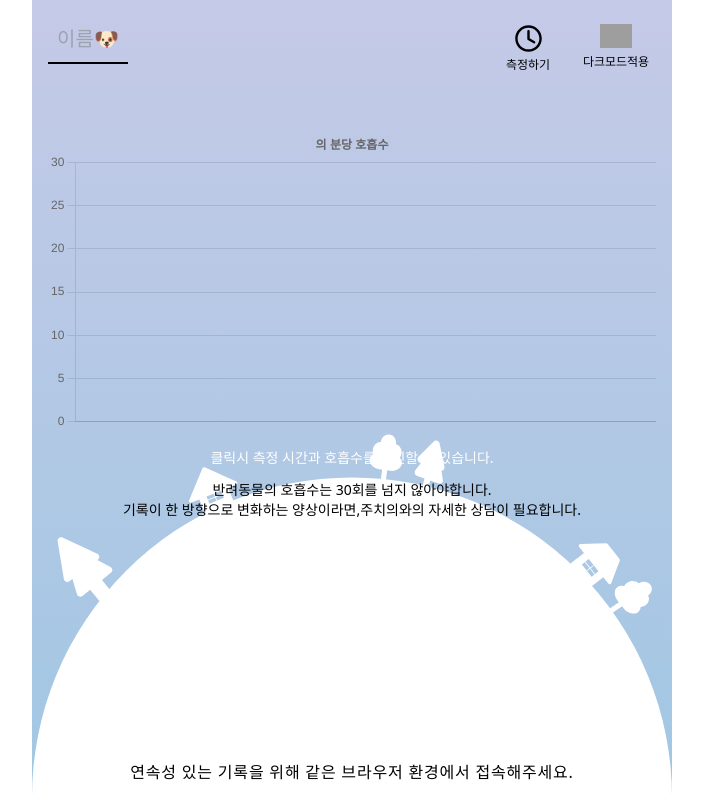
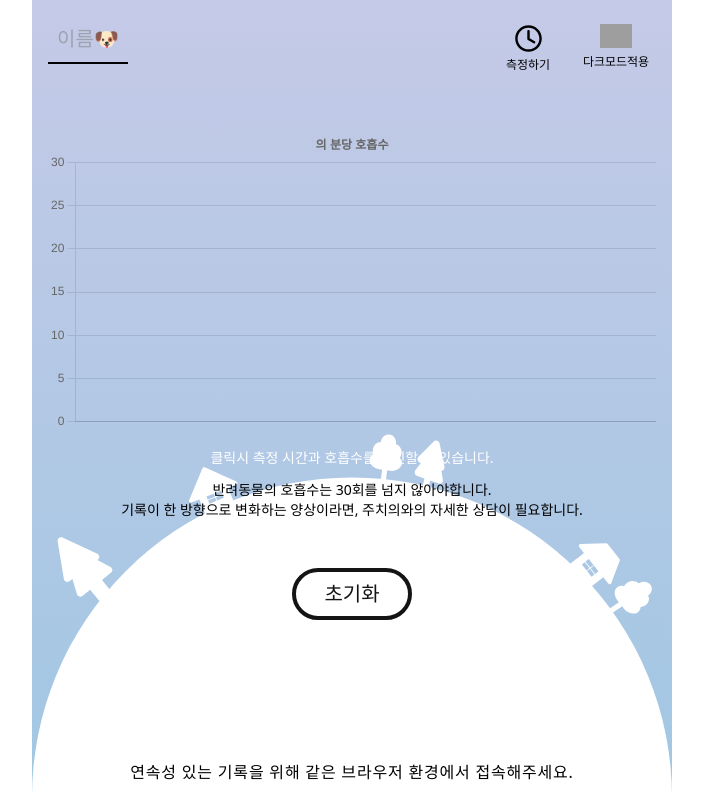
Before and after one commit to jio-ping/sleeping-dog, a React (Vite) app: page / in a window 1280 px wide. Both pictures are taken after a click on the button "기록보기". Shown: the whole page, without its empty margins (288-991 px from the left). Built offline with nearby package versions, Linux system fonts and the light colour scheme; grey boxes are pictures that could not be loaded; a web font is replaced by a local one.

Commit message:
[Modify]  초기화버튼 핸들러 함수 #2

```diff
--- a/src/components/Page/Record/Record.tsx
+++ b/src/components/Page/Record/Record.tsx
@@ -13,6 +13,7 @@ import { Line } from "react-chartjs-2";
 import useStorage from "@/store/useStorage";
 import useMode from "@/store/useMode";
 import { Header } from "@/components/Molecules/index";
+import { CountButton } from "@/components/Atom";
 
 ChartJS.register(
   CategoryScale,
@@ -27,6 +28,7 @@ ChartJS.register(
 export default function Record() {
   const record = useStorage((state) => state.record);
   const name = useStorage((state) => state.name);
+  const clearRecord = useStorage((state) => state.clearRecord);
   const darkmode = useMode((state) => state.darkmode);
   const labels: string[] = [];
   const countsArr: number[] = [];
@@ -75,21 +77,22 @@ export default function Record() {
   return (
     <div className="flex h-full flex-col items-center justify-between gap-12 p-4">
       <Header />
-      <div className="w-full">
+      <div className="flex w-full flex-col items-center">
         <Line data={data} options={options} />
 
         <ul
-          className={`py-4 text-center text-sm  ${darkmode ? "text-dark-txt-1" : "text-black"}`}
+          className={`pb-12 pt-4 text-center text-sm  ${darkmode ? "text-dark-txt-1" : "text-black"}`}
         >
           <li className="pb-3 text-white">
             클릭시 측정 시간과 호흡수를 확인할 수 있습니다.
           </li>
           <li>반려동물의 호흡수는 30회를 넘지 않아야합니다. </li>
           <li className="text-balance">
-            기록이 한 방향으로 변화하는 양상이라면,주치의와의 자세한 상담이
+            기록이 한 방향으로 변화하는 양상이라면, 주치의와의 자세한 상담이
             필요합니다.
           </li>
         </ul>
+        <CountButton handleFn={clearRecord}>초기화</CountButton>
       </div>
       <div
         className={`text-md flex w-full flex-grow flex-col justify-end justify-self-end text-pretty px-10 text-center tracking-wider ${darkmode ? "text-dark-txt-1" : "text-black"}`}
```
